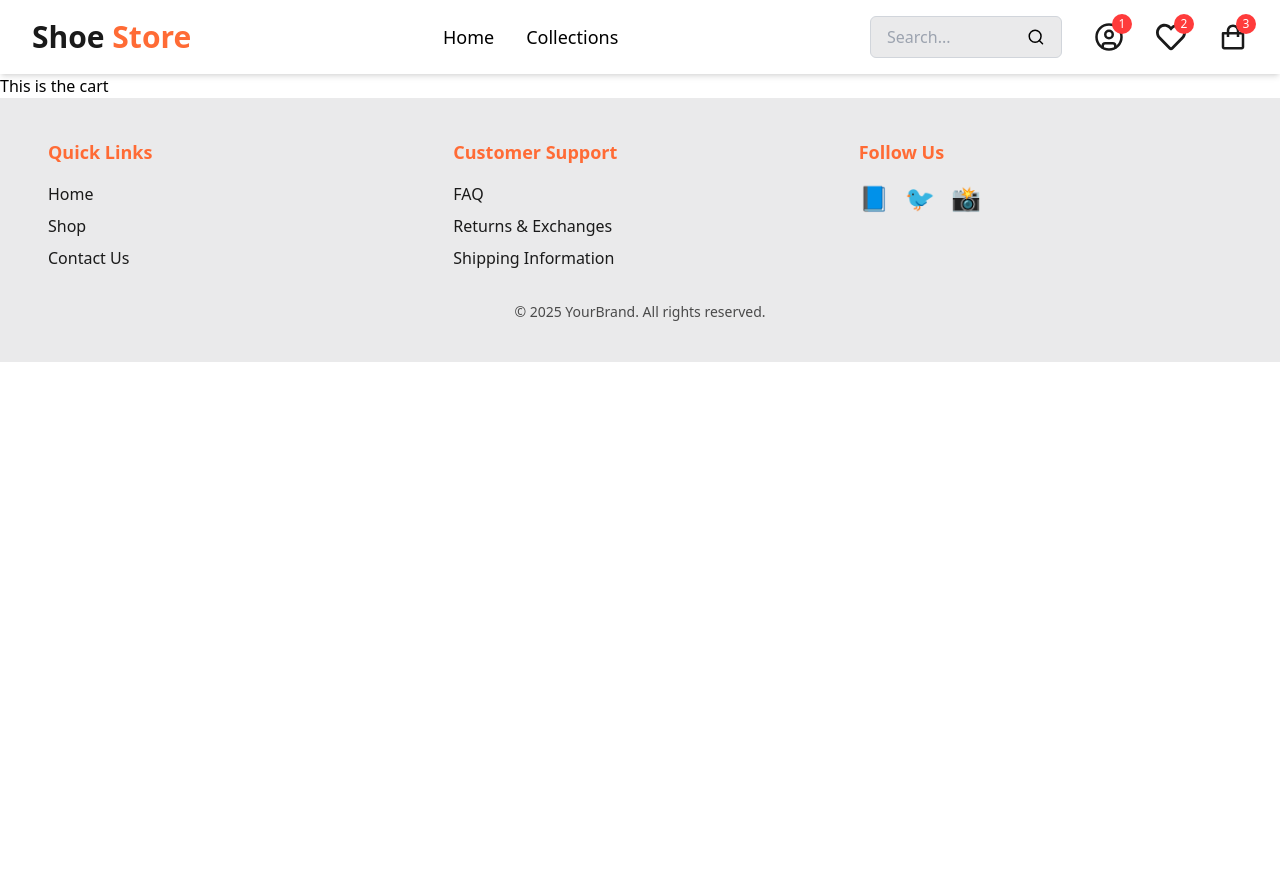
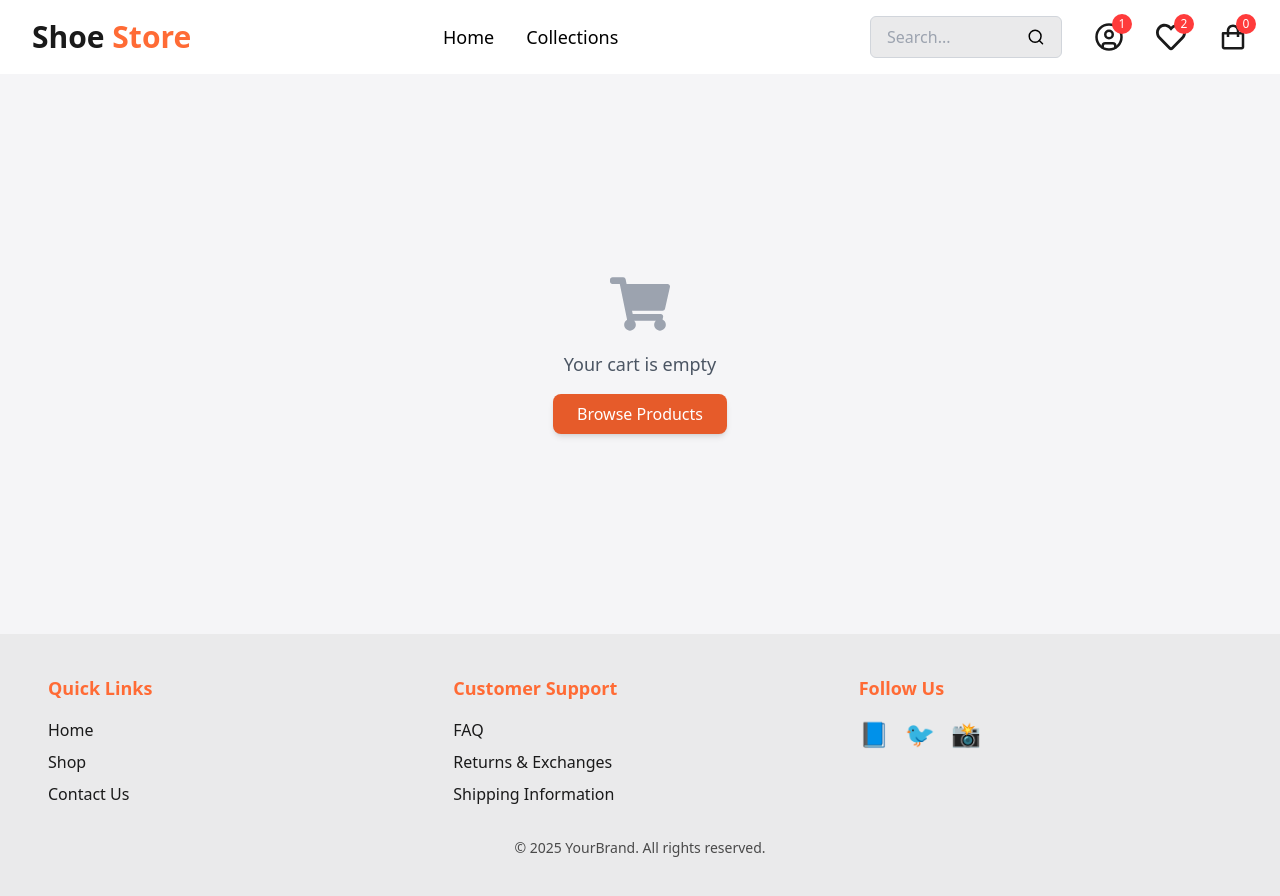
Before and after one commit to Arasirwa/ecommerce-ai-app, a React (Vite) app: page /cart in a window 1280 px wide. Before the commit the page ends 800 px from the top, so only its background shows below. Built offline with nearby package versions, Linux system fonts and the light colour scheme.

Commit message:
cart-fuctionality-complete

```diff
--- a/src/components/Header.jsx
+++ b/src/components/Header.jsx
@@ -4,9 +4,11 @@ import { LuCircleUser } from "react-icons/lu";
 import { FaRegHeart } from "react-icons/fa";
 import { BiShoppingBag } from "react-icons/bi";
 import useProductStore from "../stores/useProductStore";
+import useCartStore from "../stores/useCartStore";
 
 const Header = (props) => {
-  const {setSearchQuery} = useProductStore()
+  const { setSearchQuery } = useProductStore();
+  const { cart } = useCartStore();
   return (
     <header className="bg-white shadow-md">
       <nav className="container mx-auto flex items-center justify-between px-6 md:px-8 py-4">
@@ -54,8 +56,9 @@ const Header = (props) => {
           </NavLink>
           <NavLink to="/cart" className="relative">
             <BiShoppingBag className="text-2xl sm:text-3xl text-text-900 hover:text-primary-500 transition" />
+
             <span className="absolute -top-2 -right-2 bg-secondary-500 text-white text-xs w-5 h-5 flex items-center justify-center rounded-full">
-              3
+              {cart.length}
             </span>
           </NavLink>
           <button
--- a/src/layouts/MainLayout.jsx
+++ b/src/layouts/MainLayout.jsx
@@ -9,7 +9,7 @@ export default function MainLayout() {
   return (
     <>
   <Header isMenuOpen={isMenuOpen} setIsMenuOpen={setIsMenuOpen} />
-      <main>
+      <main className="bg-background-100">
         <Outlet />
       </main>
       <Footer />
--- a/src/pages/Cart.jsx
+++ b/src/pages/Cart.jsx
@@ -1,5 +1,107 @@
-export default function Cart () {
+import { Link } from "react-router-dom";
+import useCartStore from "../stores/useCartStore";
+import { FaTrash, FaShoppingCart } from "react-icons/fa";
+
+export default function Cart() {
+  const { cart, removeFromCart, updateQuantity, clearCart } = useCartStore();
+
+  if (cart.length === 0) {
     return (
-        <h1>This is the cart </h1>
-    )
+      <div className="flex flex-col items-center justify-center min-h-[70vh] text-center px-4">
+        <FaShoppingCart className="text-gray-400 text-6xl mb-4" />
+        <p className="text-lg text-gray-600">Your cart is empty</p>
+        <Link
+          to="/collections"
+          className="mt-4 bg-primary-600 text-white px-6 py-2 rounded-lg shadow-md hover:bg-primary-dark transition"
+        >
+          Browse Products
+        </Link>
+      </div>
+    );
+  }
+
+  return (
+    <div className="max-w-6xl mx-auto px-4 lg:px-0 mt-12 pb-24">
+      <h1 className="text-3xl font-bold mb-8">Shopping Cart</h1>
+
+      {/* Cart Items */}
+      <div className="space-y-8">
+        {cart.map((item) => (
+          <div
+            key={`${item.id}-${item.size}`}
+            className="flex flex-col md:flex-row items-center gap-6 p-6 border rounded-lg shadow-md bg-white"
+          >
+            {/* Image */}
+            <img
+              src={item.image}
+              alt={item.name}
+              className="w-28 h-28 object-cover rounded-lg"
+            />
+
+            {/* Product Details */}
+            <div className="flex-1">
+              <h2 className="text-xl font-semibold">{item.name}</h2>
+              <p className="text-gray-500">Size: {item.size}</p>
+              <p className="text-lg font-semibold text-primary">
+                Ksh {item.price * item.quantity}
+              </p>
+            </div>
+
+            {/* Quantity Control */}
+            <div className="flex items-center gap-4">
+              <button
+                onClick={() =>
+                  updateQuantity(item.id, item.size, Math.max(1, item.quantity - 1))
+                }
+                className="bg-gray-300 text-gray-800 px-3 py-1 rounded-lg hover:bg-gray-400 transition"
+              >
+                -
+              </button>
+              <span className="text-lg font-semibold">{item.quantity}</span>
+              <button
+                onClick={() =>
+                  updateQuantity(item.id, item.size, item.quantity + 1)
+                }
+                className="bg-gray-300 text-gray-800 px-3 py-1 rounded-lg hover:bg-gray-400 transition"
+              >
+                +
+              </button>
+            </div>
+
+            {/* Remove Button */}
+            <button
+              onClick={() => removeFromCart(item.id)}
+              className="text-red-500 hover:text-red-700 transition"
+            >
+              <FaTrash size={22} />
+            </button>
+          </div>
+        ))}
+      </div>
+
+      {/* Cart Summary */}
+      <div className="mt-12 border-t pt-6 pb-16">
+        <div className="flex justify-between text-xl font-semibold">
+          <span>Total:</span>
+          <span>
+            Ksh {cart.reduce((total, item) => total + item.price * item.quantity, 0)}
+          </span>
+        </div>
+        <div className="mt-6 flex flex-col sm:flex-row gap-4">
+          <button
+            onClick={clearCart}
+            className="bg-gray-700 text-white px-6 py-2 rounded-lg shadow-md hover:bg-gray-800 transition"
+          >
+            Clear Cart
+          </button>
+          <Link
+            to="/checkout"
+            className="bg-primary-500 text-white px-6 py-2 rounded-lg shadow-md hover:bg-primary-dark transition"
+          >
+            Proceed to Checkout
+          </Link>
+        </div>
+      </div>
+    </div>
+  );
 }
--- a/src/pages/ProductDetails.jsx
+++ b/src/pages/ProductDetails.jsx
@@ -1,10 +1,13 @@
 import { useParams } from "react-router-dom";
 import { useEffect, useState } from "react";
 import useProductStore from "../stores/useProductStore";
+import useCartStore from "../stores/useCartStore";
+
 
 export default function ProductDetails() {
   const { id } = useParams();
   const { products, fetchProducts } = useProductStore();
+  const { addToCart } = useCartStore();
 
   const [selectedImage, setSelectedImage] = useState(null);
   const [activeTab, setActiveTab] = useState("details");
@@ -25,7 +28,18 @@ export default function ProductDetails() {
   }, [foundProduct]);
 
   if (!foundProduct)
-    return <p className="text-center py-10 text-gray-600">Loading product...</p>;
+    return (
+      <p className="text-center py-10 text-gray-600">Loading product...</p>
+    );
+
+  const cartItem = {
+    id: foundProduct.id,
+    name: foundProduct.name,
+    image: selectedImage, // The currently displayed image
+    price: foundProduct.prevPrice,
+    size: selectedSize,
+    quantity: 1, // Default to 1
+  };
 
   const handleAddToCart = (e) => {
     e.preventDefault();
@@ -33,11 +47,12 @@ export default function ProductDetails() {
       alert("Please select a size before adding to cart.");
       return;
     }
-    console.log(`Added ${foundProduct.name} (Size: ${selectedSize}) to cart`);
+    addToCart(cartItem);
   };
 
   const handleAddToWishlist = () => {
-    console.log(`Added ${foundProduct.name} to wishlist`);
+    console.log("ADDED TO FAV");
+
   };
 
   return (
@@ -74,7 +89,9 @@ export default function ProductDetails() {
         {/* Right - Product Details */}
         <form onSubmit={handleAddToCart} className="w-full md:w-1/2 space-y-4">
           <h1 className="text-2xl font-bold">{foundProduct.name}</h1>
-          <p className="text-lg font-semibold">Price: Ksh {foundProduct.prevPrice}</p>
+          <p className="text-lg font-semibold">
+            Price: Ksh {foundProduct.prevPrice}
+          </p>
 
           {/* Shoe Size Selection */}
           <label className="block mt-4 font-medium">Select Size:</label>
@@ -146,7 +163,9 @@ export default function ProductDetails() {
                 foundProduct.reviews.map((review, index) => (
                   <div key={index} className="border p-6 rounded-lg shadow-md">
                     <p className="text-xl font-medium">{review.username}</p>
-                    <p className="text-yellow-500">⭐⭐⭐⭐⭐ {review.rating}/5</p>
+                    <p className="text-yellow-500">
+                      ⭐⭐⭐⭐⭐ {review.rating}/5
+                    </p>
                     <p className="text-gray-700 mt-2">{review.comment}</p>
                     <p className="text-sm text-gray-500">{review.date}</p>
                   </div>
--- /dev/null
+++ b/src/stores/useCartStore.js
@@ -0,0 +1,55 @@
+import { create } from "zustand";
+import { persist } from "zustand/middleware";
+
+const useCartStore = create(
+  persist(
+    (set) => ({
+      cart: [],
+
+      // Add item to cart
+      addToCart: (item) =>
+        set((state) => {
+          const existingItem = state.cart.find(
+            (i) => i.id === item.id && i.size === item.size
+          );
+
+          if (existingItem) {
+            return {
+              cart: state.cart.map((i) =>
+                i.id === item.id && i.size === item.size
+                  ? { ...i, quantity: i.quantity + (item.quantity || 1) } // Ensure quantity updates properly
+                  : i
+              ),
+            };
+          } else {
+            return { cart: [...state.cart, { ...item, quantity: item.quantity || 1 }] };
+          }
+        }),
+
+      // Remove item from cart
+      removeFromCart: (id) =>
+        set((state) => ({
+          cart: state.cart.filter((item) => item.id !== id),
+        })),
+
+      // Update item quantity
+      updateQuantity: (id, size, quantity) =>
+        set((state) => ({
+          cart: quantity > 0
+            ? state.cart.map((item) =>
+                item.id === id && item.size === size ? { ...item, quantity } : item
+              )
+            : state.cart.filter((item) => item.id !== id || item.size !== size), // Remove if quantity is 0
+        })),
+
+      // Clear the entire cart
+      clearCart: () => set({ cart: [] }),
+    }),
+    {
+      name: "cart-storage", // Storage key
+      getStorage: () => localStorage, // Use local storage
+    }
+  )
+);
+
+export default useCartStore;
--- a/src/stores/useProductStore.js
+++ b/src/stores/useProductStore.js
@@ -25,11 +25,6 @@ const useProductStore = create((set, get) => ({
       set({ products: data, filteredProducts: data });
       get().applyFilters(); // Apply filters after fetching products
     } catch (error) {
-      Swal.fire({
-        icon: "error",
-        title: "Oops...",
-        text: "Something went wrong!",
-      });
       console.error("Error fetching products:", error);
     }
   },
```
